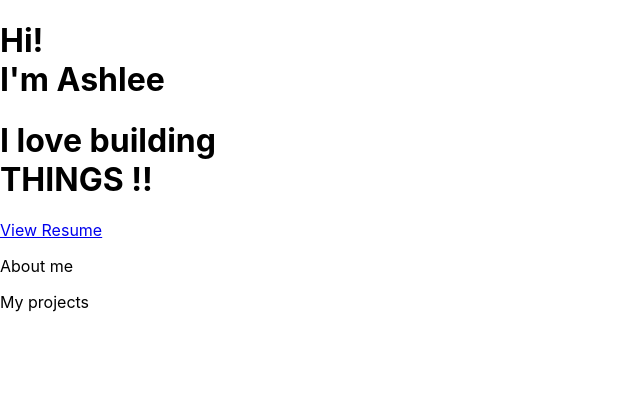
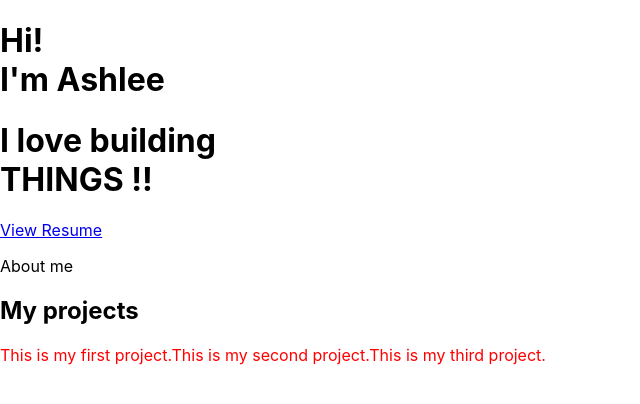
Before and after one commit to aekupor/me, a React (Create React App) app in the folder website/: page / in a window 1280 px wide. Shown: the top 404 px of the page, without its empty margins (0-640 px from the left). Built offline with nearby package versions, Linux system fonts and the light colour scheme.

Commit message:
Add project stylesheet.

```diff
--- a/website/src/components/projects.jsx
+++ b/website/src/components/projects.jsx
@@ -1,10 +1,15 @@
 import React, { Component } from 'react'
+import '../css/project.css'
 
 export default class Projects extends Component {
   render() {
     return (
       <div>
-        <p>My projects</p>
+        <h2>My projects</h2>
+
+        <span className="project">This is my first project.</span>
+        <span className="project">This is my second project.</span>
+        <span className="project">This is my third project.</span>
       </div>
     )
   }
--- /dev/null
+++ b/website/src/css/project.css
@@ -0,0 +1,3 @@
+.project {
+  color: red;
+}
```
